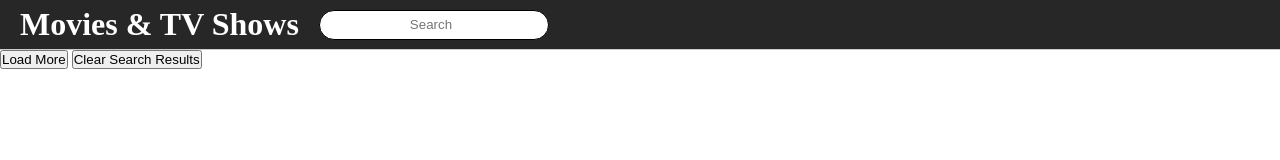
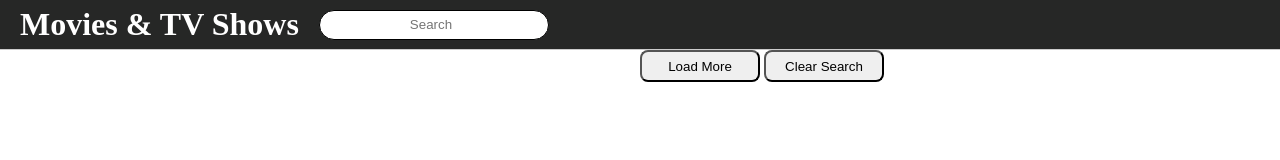
Before and after one commit to NickG254/MovieFlix, a plain HTML site: page index.html in a window 1280 px wide. Drawn offline with Linux system fonts and the light colour scheme; no server answers.

Commit message:
Styled Load-more & clear-search

```diff
--- a/assets/css/style.css
+++ b/assets/css/style.css
@@ -61,3 +61,26 @@ h2{
     text-align: center;
     color: #fff;
 }
+
+#load-more {
+    width: 15vh;
+    height: 4vh;
+    border-radius: 8px;
+    /* border: none; */
+    border-color: black;
+    margin-left: 80vh;
+    margin-bottom: 7vh;
+}
+
+#load-more:hover{
+    cursor: pointer;
+}
+#clear-search{
+    width: 15vh;
+    height: 4vh;
+    border-radius: 8px;
+    border-color: black;
+}
+#clear-search:hover{
+    cursor: pointer;
+}
--- a/index.html
+++ b/index.html
@@ -21,7 +21,7 @@
     <main id="main"></main>
     <div class="buttons">
         <button id="load-more">Load More</button>
-        <button id="clear-search">Clear Search Results</button>
+        <button id="clear-search">Clear Search</button>
     </div>
     <p id="page-number" style="display:none;">1</p>
     <script src="./assets/js/main.js"></script>
```
